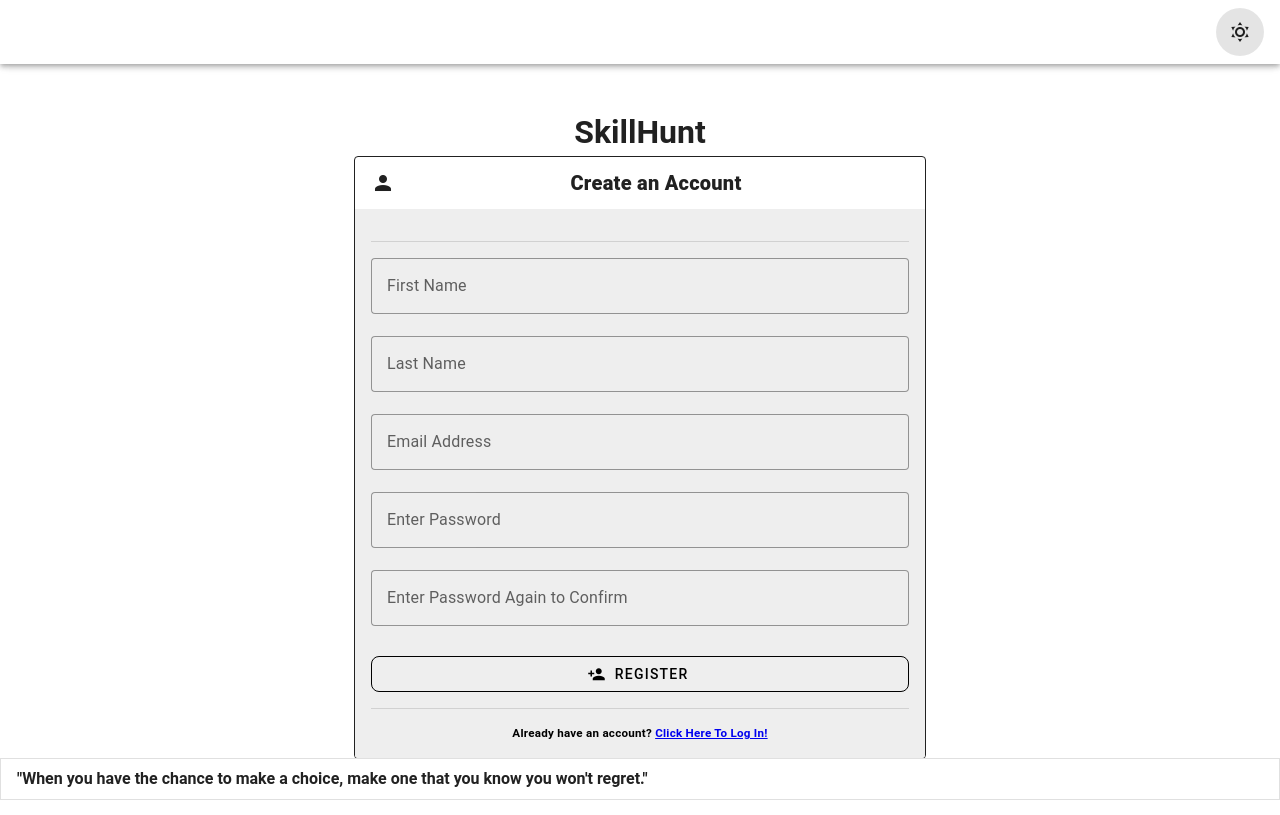
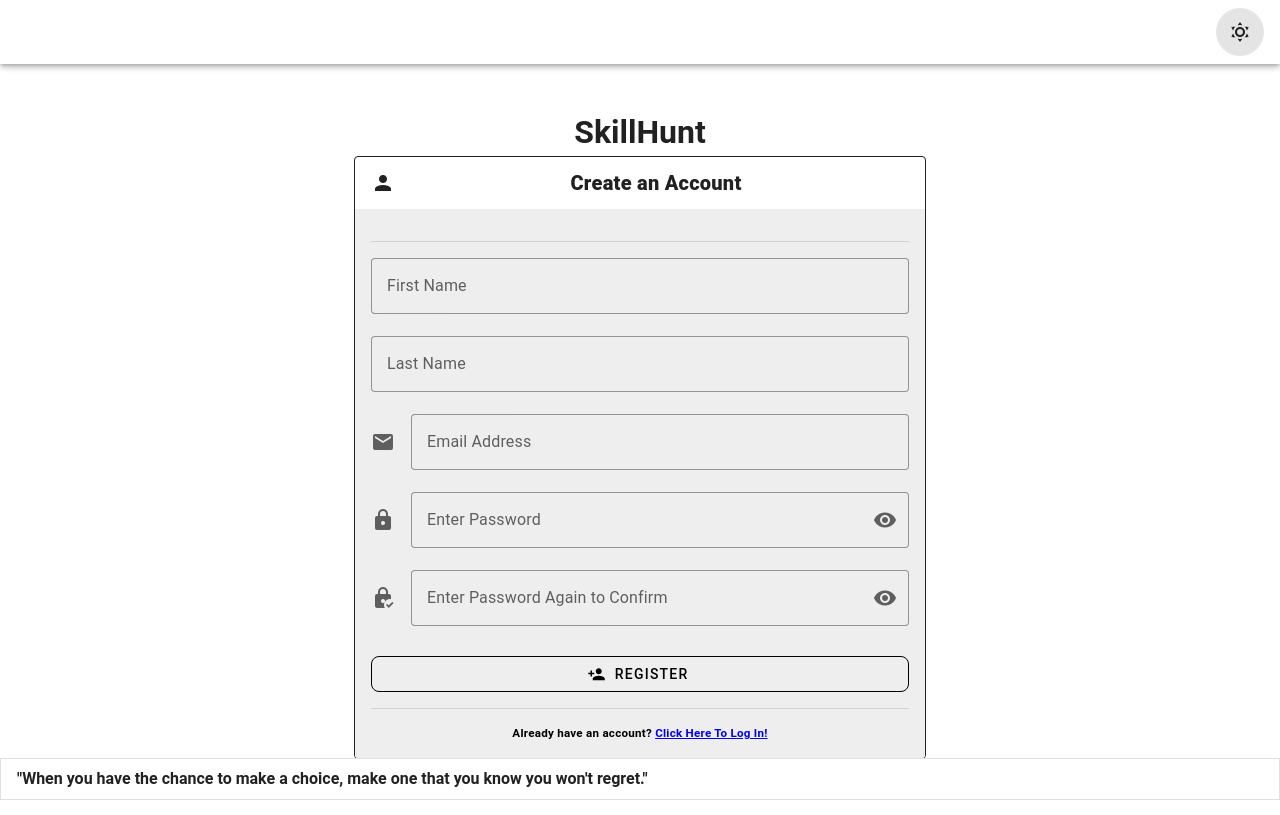
Before and after one commit to GHINonan/skillhunt-test, a Vue app: page /register in a window 1280 px wide. Built offline with nearby package versions, Linux system fonts and the light colour scheme.

Commit message:
feat:added loaders and password visibility to login and register

```diff
--- a/src/components/auth/LoginForm.vue
+++ b/src/components/auth/LoginForm.vue
@@ -1,9 +1,35 @@
+<script setup>
+import { ref } from 'vue'
+
+const loading = ref(false)
+function load() {
+  loading.value = true
+  setTimeout(() => (loading.value = false), 3000)
+}
+
+const visible = ref(false)
+</script>
 <template>
   <v-form fast-fail @submit.prevent>
-    <v-text-field label="Email Address" variant="outlined"></v-text-field>
+    <v-text-field label="Email Address" variant="outlined" prepend-icon="mdi-email"></v-text-field>
 
-    <v-text-field label="Password" type="password" variant="outlined"></v-text-field>
-    <v-btn class="mt-2" type="submit" block variant="outlined" rounded="lg" prepend-icon="mdi-login"
+    <v-text-field
+      prepend-icon="mdi-lock"
+      label="Password"
+      variant="outlined"
+      :append-inner-icon="visible ? 'mdi-eye-off' : 'mdi-eye'"
+      :type="visible ? 'text' : 'password'"
+      @click:append-inner="visible = !visible"
+    ></v-text-field>
+    <v-btn
+      :loading="loading"
+      class="mt-2"
+      type="submit"
+      block
+      variant="outlined"
+      rounded="lg"
+      prepend-icon="mdi-login"
+      @click="load"
       >Log In</v-btn
     >
   </v-form>
--- a/src/components/auth/RegisterForm.vue
+++ b/src/components/auth/RegisterForm.vue
@@ -1,13 +1,29 @@
+<script setup>
+import { ref } from 'vue'
+
+const visible = ref(false)
+</script>
+
 <template>
   <v-form fast-fail @submit.prevent>
     <v-text-field label="First Name" variant="outlined"></v-text-field>
     <v-text-field label="Last Name" variant="outlined"></v-text-field>
-    <v-text-field label="Email Address" variant="outlined"></v-text-field>
-    <v-text-field label="Enter Password" type="password" variant="outlined"></v-text-field>
+    <v-text-field label="Email Address" variant="outlined" prepend-icon="mdi-email"></v-text-field>
+    <v-text-field
+      label="Enter Password"
+      variant="outlined"
+      prepend-icon="mdi-lock"
+      :append-inner-icon="visible ? 'mdi-eye-off' : 'mdi-eye'"
+      :type="visible ? 'text' : 'password'"
+      @click:append-inner="visible = !visible"
+    ></v-text-field>
     <v-text-field
       label="Enter Password Again to Confirm"
-      type="password"
       variant="outlined"
+      prepend-icon="mdi-lock-check"
+      :append-inner-icon="visible ? 'mdi-eye-off' : 'mdi-eye'"
+      :type="visible ? 'text' : 'password'"
+      @click:append-inner="visible = !visible"
     ></v-text-field>
     <v-btn
       class="mt-2"
```
